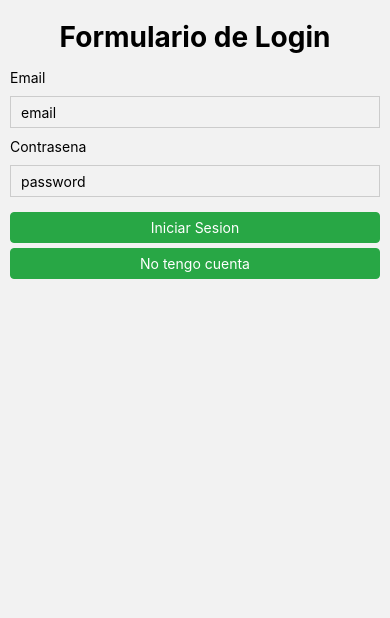
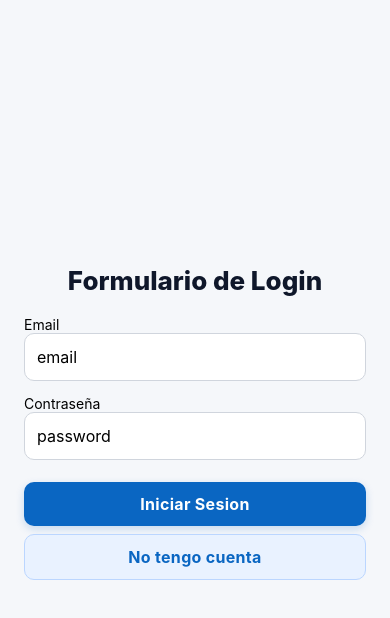
Before and after one commit to mariacavanagh/proyectointegrador2, a React Native app in the folder proyectofinal/: screen /Login in a window 390 px wide. Shown: the top 618 px of the page. Built offline with nearby package versions, Linux system fonts and the light colour scheme; no server answers.

Commit message:
navigation despues de publicar a HomeMenu y styles

```diff
--- a/proyectofinal/src/components/DynamicForm.js
+++ b/proyectofinal/src/components/DynamicForm.js
@@ -21,7 +21,9 @@ class DynamicForm extends Component {
    .then(() => {
     console.log("Post subido correctamente");
     this.setState({ comentario: "" });
-    this.props.navigation.navigate('Home'); //FALTAAAAAAAAA
+    this.props.navigation.navigate('HomeMenu', {
+      screen: 'Home'
+    });
   })
    .catch( error => console.log(error))
   }
--- a/proyectofinal/src/screens/Login.js
+++ b/proyectofinal/src/screens/Login.js
@@ -51,7 +51,7 @@ class Login extends Component {
             onChangeText={text => this.setState({ email: text })}
             value={this.state.email}
           />
-          <Text>Contrasena</Text>
+          <Text>Contraseña</Text>
           <TextInput
             style={styles.input}
             keyboardType="default"
@@ -60,11 +60,11 @@ class Login extends Component {
             onChangeText={text => this.setState({ password: text })}
             value={this.state.password}
           />
-          <Pressable style={styles.button} onPress={() => this.onSubmit(this.state.email, this.state.password)}>
+          <Pressable style={styles.buttonPrimero} onPress={() => this.onSubmit(this.state.email, this.state.password)}>
             <Text style={styles.buttonText}>Iniciar Sesion</Text>
           </Pressable>
-          <Pressable style={styles.button} onPress={() => this.props.navigation.navigate("Register")}>
-            <Text style={styles.buttonText}>No tengo cuenta</Text>
+          <Pressable style={styles.buttonSegundo} onPress={() => this.props.navigation.navigate("Register")}>
+            <Text style={styles.buttonTextSegundo}>No tengo cuenta</Text>
           </Pressable>
         </View>
       );
@@ -73,38 +73,57 @@ class Login extends Component {
 
   const styles = StyleSheet.create({
     container: {
-      paddingHorizontal: 10,
-      marginTop: 20,
+      flex: 1,
+      backgroundColor: "#F5F7FA",
+      justifyContent: "center",
+      padding: 24,
     },
     title: {
-      fontSize: 28,
-      fontWeight: "bold",
-      marginBottom: 15,
-      color: "#000",
+      fontSize: 26,
+      fontWeight: "800",
+      marginBottom: 20,
+      color: "#0F172A",
       textAlign: "center",
     },
-    button: {
-      backgroundColor: '#28a745',
-      paddingHorizontal: 10,
-      paddingVertical: 6,
-      alignItems: 'center',
-      borderRadius: 4,
+    input: {
+      height: 48,
       borderWidth: 1,
-      borderStyle: 'solid',
-      borderColor: '#28a745',
-      marginTop: 5,
+      borderColor: "#D0D5DD",
+      borderRadius: 10,
+      paddingHorizontal: 12,
+      marginBottom: 14,
+      backgroundColor: "#FFFFFF",
+      fontSize: 16,
     },
-    input: {
-      height: 20,
-      paddingVertical: 15,
-      paddingHorizontal: 10,
+    buttonPrimero: {
+      backgroundColor: "#0A66C2",
+      paddingVertical: 12,
+      borderRadius: 10,
+      alignItems: "center",
+      marginTop: 8,
+      // en web:
+      boxShadow: "0 3px 8px rgba(10,102,194,0.2)",
+    },
+    buttonSegundo: {
+      backgroundColor: "#E9F2FF",
+      paddingVertical: 12,
+      borderRadius: 10,
+      alignItems: "center",
+      marginTop: 8,
       borderWidth: 1,
-      borderColor: '#ccc',
-      borderStyle: 'solid',
-      marginVertical: 10,
+      borderColor: "#BBD6FF",
     },
     buttonText: {
-      color: '#fff',
+      color: "#FFFFFF",
+      fontWeight: "700",
+      fontSize: 16,
+      letterSpacing: 0.3,
+    },
+    buttonTextSegundo: {
+      color: "#0A66C2",
+      fontWeight: "700",
+      fontSize: 16,
+      letterSpacing: 0.3,
     },
   });
 
--- a/proyectofinal/src/screens/Publicar.js
+++ b/proyectofinal/src/screens/Publicar.js
@@ -1,11 +1,11 @@
 import React from "react";
-import { View, Text } from "react-native-web";
+import { View } from "react-native";
 import DynamicForm from "../components/DynamicForm";
 
-function Publicar(){
+function Publicar(props){
     return (
         <View>
-        <DynamicForm/>
+        <DynamicForm navigation = {props.navigation}/>
         </View>
     )
 }
```
